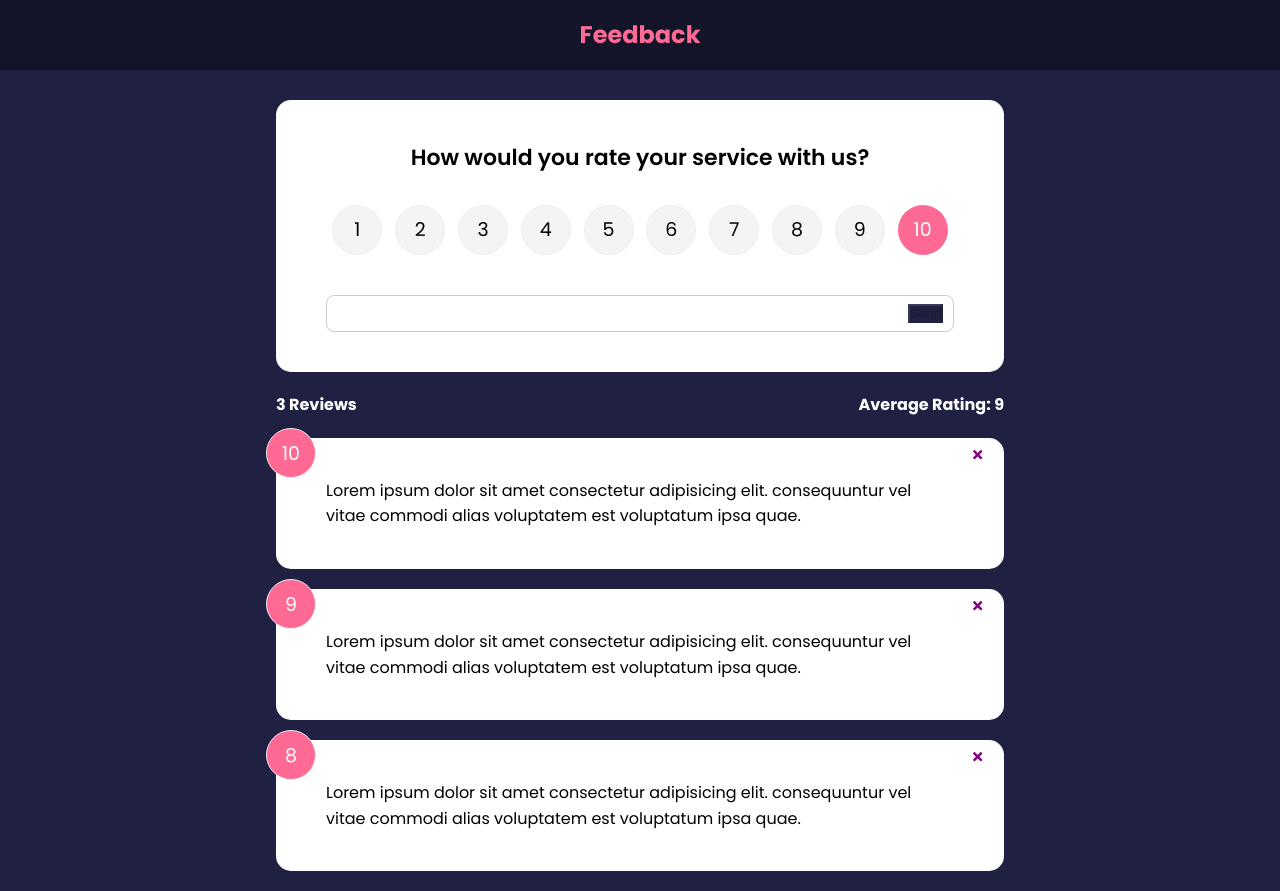
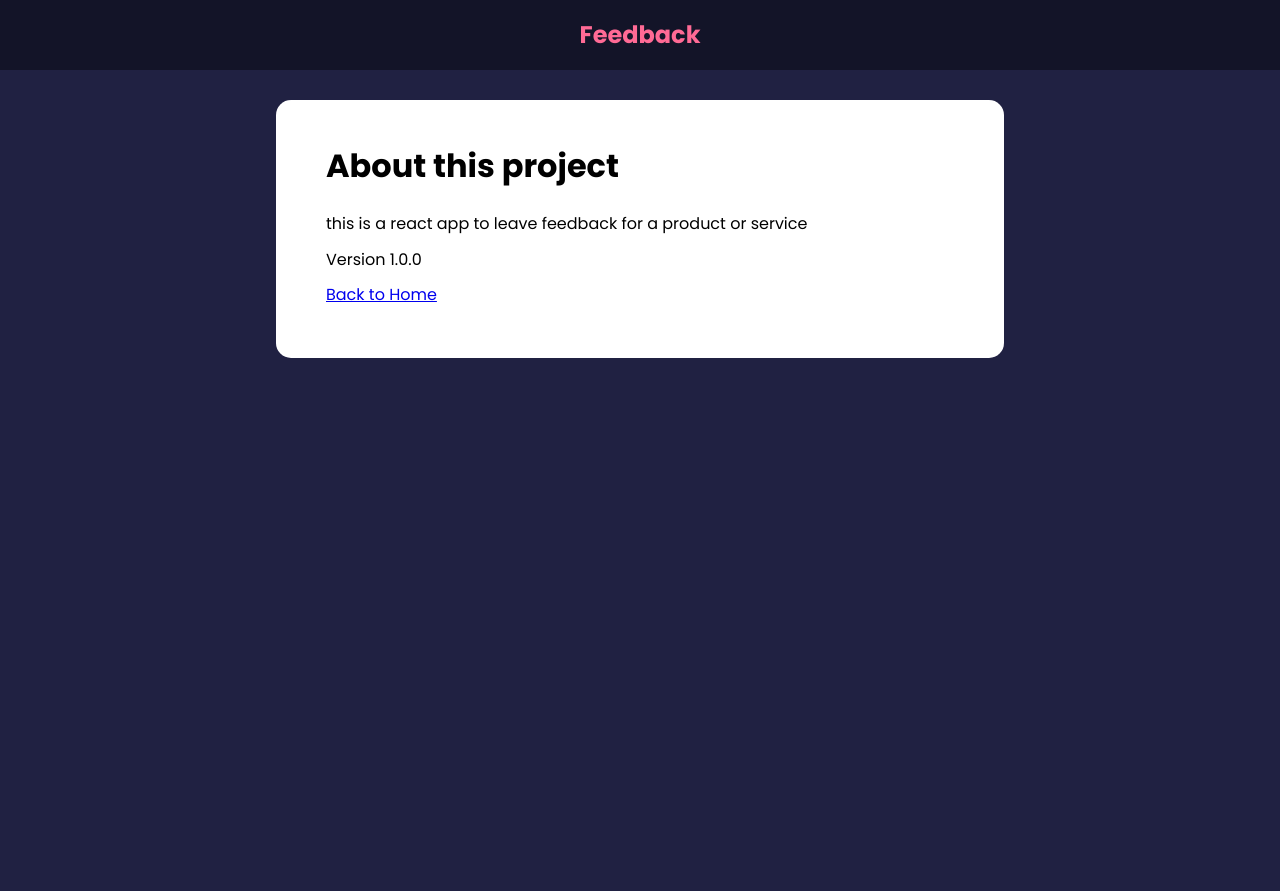
Before and after one commit to Oluwatobi-PM/First-React-Project, a React (Create React App) app: page /about in a window 1280 px wide. After the commit the page ends 800 px from the top, so only its background shows below. Built offline with nearby package versions, Linux system fonts and the light colour scheme.

Commit message:
set up without edit functionality working well

```diff
--- a/package.json
+++ b/package.json
@@ -11,6 +11,7 @@
     "react": "^18.1.0",
     "react-dom": "^18.1.0",
     "react-icons": "^4.4.0",
+    "react-router-dom": "^6.3.0",
     "react-scripts": "5.0.1",
     "uuid": "^8.3.2",
     "web-vitals": "^2.1.4"
--- a/src/App.js
+++ b/src/App.js
@@ -32,38 +32,41 @@
 //     )
 // }
 
-import {v4 as uuidv4} from 'uuid'
 
-import FeedbackData from './data/FeedbackData'
-import { useState } from "react"
+import { BrowserRouter as Router, Routes, Route } from 'react-router-dom'
+import AboutPage from './pages/AboutPage'
+import { FeedbackProvider } from './context/FeedbackContext'
 import Header from "./components/Header"
 import FeedbackList from "./components/FeedbackList"
 import FeedbackForm from './components/FeedbackForm'
 import FeedbackStats from './components/FeedbackStats'
+import AboutIconlink from './components/AboutIconLink'
 
 function App () {
+    return (
+        <FeedbackProvider>
+            <Router>
+                <Header />
+                <div className="container">
+                    <Routes>
+                    <Route exact path ='/' element = {
+                        <>
+                        <FeedbackForm />
+                        <FeedbackStats />
+                        <FeedbackList />
+                        <AboutIconlink/>
+                        </>
+                    }>
+                    </Route>
 
-    const [feedback, setFeedback] = useState(FeedbackData)
-
-    const deleteFeedback = (id) => {
-        if(window.confirm('Are you sure you want to delete?')){
-        setFeedback(feedback.filter((item) => item.id !== id))
-    }}
-
-    const addFeedback = (newFeedback) => {
-        newFeedback.id = uuidv4()
-        setFeedback([newFeedback,...feedback])
-    }
-    return (
-        <>
-            <Header />
-            <div className="container">
-                <FeedbackForm handleAdd={addFeedback}/>
-                <FeedbackStats feedback={feedback}/>
-                <FeedbackList feedback={feedback}
-                handleDelete = {deleteFeedback}/>
-            </div>
-        </>
+                    <Route exact path='/about' element={
+                        <>
+                            <AboutPage />
+                        </>}/>
+                    </Routes>
+                </div>
+            </Router>
+        </FeedbackProvider>
     )
 }
 
--- /dev/null
+++ b/src/components/AboutIconLink.jsx
@@ -0,0 +1,20 @@
+import{FaQuestion} from 'react-icons/fa'
+import {Link} from 'react-router-dom'
+
+function AboutIconlink() {
+  return (
+    <div className='about-link'>
+        <Link to = {
+                {
+                    pathname: '/about',
+                    search: '?sort=name',
+
+                }
+            }
+        ><FaQuestion size={30}/>
+        </Link>
+    </div>
+  )
+}
+
+export default AboutIconlink
--- a/src/components/FeedbackForm.jsx
+++ b/src/components/FeedbackForm.jsx
@@ -1,15 +1,17 @@
 import Card from "./shared/card"
-import {useState} from 'react'
+import {useState, useContext} from 'react'
 import Button from "./shared/Button"
 import RatingSelect from "./RatingSelect"
+import FeedbackContext from "../context/FeedbackContext"
 
 
-function FeedbackForm({handleAdd}) {
+function FeedbackForm() {
 
   const [text, setText] = useState(" ")
   const [btnDisabled, setBtnDisabled] = useState(true)
   const [rating, setRating] = useState(10)
   const [message, setMessage] = useState("")
+  const {addFeedback} = useContext(FeedbackContext)
 
   const handleTextChange = (e) => {
       if(text === ''){
@@ -32,7 +34,7 @@
         text,
         rating
       }
-      handleAdd(newFeedback)
+      addFeedback(newFeedback)
       setText('')
     }
   }
--- a/src/components/FeedbackList.jsx
+++ b/src/components/FeedbackList.jsx
@@ -1,9 +1,12 @@
 import FeedbackItem from "./feedbackItem"
 import  PropTypes  from 'prop-types'
 import {motion, AnimatePresence} from 'framer-motion'
+import {useContext} from 'react'
+import FeedbackContext from "../context/FeedbackContext"
 
 
-function FeedbackList({feedback, handleDelete}) {
+function FeedbackList() {
+  const {feedback} = useContext(FeedbackContext)
 
   if(!feedback || feedback.length===0){
   return (
@@ -22,8 +25,8 @@
           exit = {{opacity:0}}
         > <FeedbackItem
         key={item.id}
-        item={item}
-        handleDelete = {handleDelete} />
+        item={item}s
+         />
       </motion.div>
 
     ))}
@@ -41,14 +44,14 @@
   // </div>
 }
 
-FeedbackList.propTypes = {
-    feedback: PropTypes.arrayOf(
-        PropTypes.shape({
-            id: PropTypes.number.isRequired,
-            text: PropTypes.string.isRequired,
-            rating: PropTypes.number.isRequired
-        })
-    )
-}
+// FeedbackList.propTypes = {
+//     feedback: PropTypes.arrayOf(
+//         PropTypes.shape({
+//             id: PropTypes.number.isRequired,
+//             text: PropTypes.string.isRequired,
+//             rating: PropTypes.number.isRequired
+//         })
+//     )
+// }
 
 export default FeedbackList
--- a/src/components/FeedbackStats.jsx
+++ b/src/components/FeedbackStats.jsx
@@ -1,6 +1,9 @@
+import FeedbackContext from "../context/FeedbackContext"
+import {useContext} from 'react'
 
+function FeedbackStats() {
 
-function FeedbackStats({feedback}) {
+  const {feedback} = useContext(FeedbackContext)
 
 //calculate ratings average
 let average = feedback.reduce((acc, cur) => {
@@ -9,6 +12,16 @@
 
 average = average.toFixed(1).replace(/[.,]0$/,'')
 
+if(feedback.length === 1 ){
+  return (
+    <div className="feedback-stats">
+        <h4>{feedback.length} Review</h4>
+        <h4>Average Rating: {isNaN(average) ? 0: average}</h4>
+    </div>
+  )
+}
+
+else {
   return (
     <div className="feedback-stats">
         <h4>{feedback.length} Reviews</h4>
@@ -17,4 +30,8 @@
   )
 }
 
+}
+
+
+
 export default FeedbackStats
--- a/src/components/feedbackItem.jsx
+++ b/src/components/feedbackItem.jsx
@@ -1,7 +1,7 @@
-import {useState} from 'react'
 import{FaTimes} from 'react-icons/fa'
 import  PropTypes  from 'prop-types'
-
+import { useContext } from 'react'
+import FeedbackContext from '../context/FeedbackContext'
 
 // function FeedbackItem() {
 //   const [rating, setRating] = useState(7)
@@ -24,13 +24,14 @@
 
 
 import Card from './shared/card'
-function FeedbackItem({item, handleDelete}) {
+function FeedbackItem({item}) {
+    const {deleteFeedback} = useContext(FeedbackContext)
 
 
     return (
             <Card >
                 <div className="num-display">{item.rating}</div>
-                <button onClick= {() => handleDelete(item.id)} className='close'>
+                <button onClick= {() => deleteFeedback(item.id)} className='close'>
                     <FaTimes color='purple' />
                 </button>
                 <div className="text-display">{item.text}</div>
--- a/src/components/shared/Button.jsx
+++ b/src/components/shared/Button.jsx
@@ -2,7 +2,7 @@
 
 function Button( {children, version, type, isDisabled}) {
   return (
-    <button type={type} disabled = {isDisabled} className = {`btn-${version}`}>
+    <button type={type} disabled = {isDisabled} className = {`btn btn-${version}`}>
         {children}
     </button>
   )
--- /dev/null
+++ b/src/context/FeedbackContext.jsx
@@ -0,0 +1,32 @@
+import {createContext, useState} from 'react'
+import {v4 as uuidv4} from 'uuid'
+
+const FeedbackContext = createContext()
+
+export const FeedbackProvider = ({children}) => {
+    const [feedback, setFeedback] = useState([{
+        id: 1,
+        text: 'This item is from context',
+        rating: 10
+    }, {
+        id: 2,
+        text: 'This is second item from context',
+        rating: 6
+    }])
+    const deleteFeedback = (id) => {
+        if(window.confirm('Are you sure you want to delete?')){
+        setFeedback(feedback.filter((item) => item.id !== id))
+    }}
+
+    const addFeedback = (newFeedback) => {
+        newFeedback.id = uuidv4()
+        setFeedback([newFeedback,...feedback])
+    }
+
+    return <FeedbackContext.Provider value={{feedback, deleteFeedback, addFeedback}}>
+        {children}
+
+    </FeedbackContext.Provider>
+}
+
+export default FeedbackContext
--- /dev/null
+++ b/src/pages/AboutPage.jsx
@@ -0,0 +1,20 @@
+import Card from "../components/shared/card"
+import {Link} from 'react-router-dom'
+
+
+function AboutPage() {
+  return (
+    <Card>
+        <div className="about">
+            <h1>About this project</h1>
+            <p> this is a react app to leave feedback for a product or service</p>
+            <p> Version 1.0.0</p>
+            <p>
+                <Link to='/'>Back to Home</Link>
+            </p>
+        </div>
+    </Card>
+  )
+}
+
+export default AboutPage
```
Also changed, not shown: 1 other file (tests, documents, lock files or other folders).
